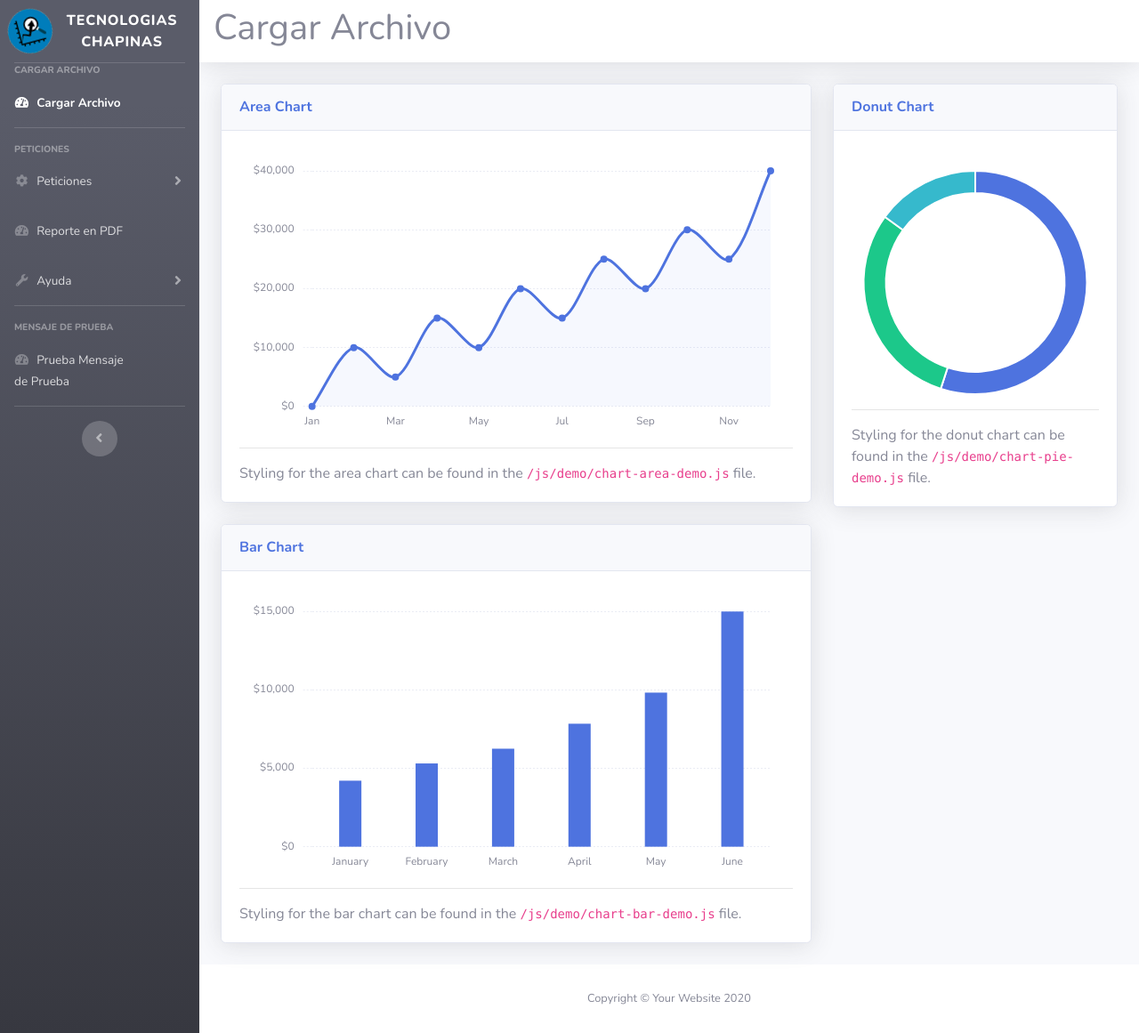
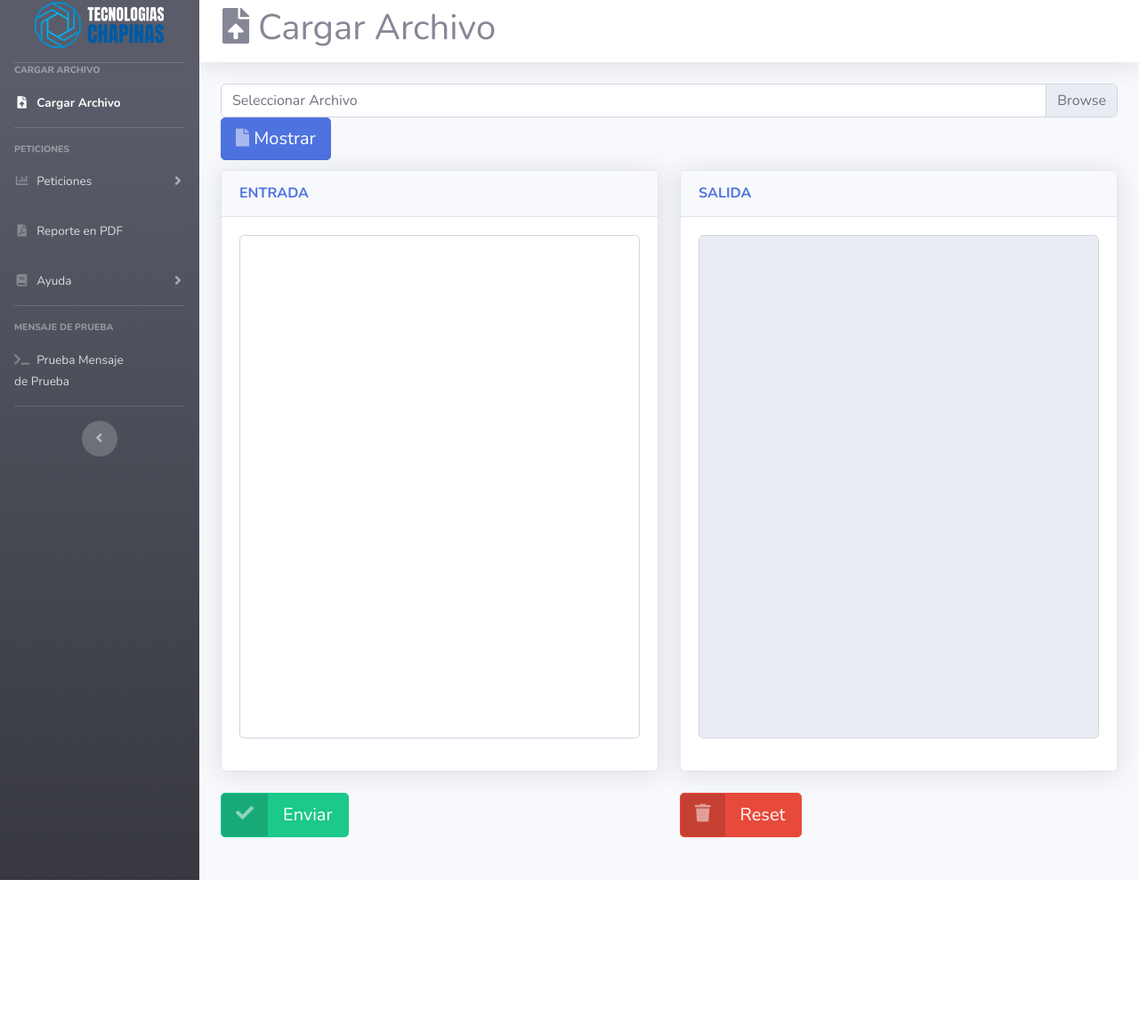
Before and after one commit to rodrialeh01/IPC2_Proyecto3_201900042, a Django app: page /Carga.html in a window 1280 px wide. Shown: the whole page at 89% size. After the commit the page ends 989 px from the top, so only its background shows below. Run offline with Django 4.2, Linux system fonts and the light colour scheme; some libraries are stand-ins or nearby versions.

Commit message:
Se puede cargar archivos en el frontend

```diff
--- a/Frontend/Frontend/settings.py
+++ b/Frontend/Frontend/settings.py
@@ -123,4 +123,4 @@ STATIC_URL = '/static/'
 # https://docs.djangoproject.com/en/4.0/ref/settings/#default-auto-field
 
 DEFAULT_AUTO_FIELD = 'django.db.models.BigAutoField'
-STATICFILES_DIRS = (os.path.join(BASE_DIR, 'static'),)
+STATICFILES_DIRS = (os.path.join(BASE_DIR, 'app/static'),)
--- a/Frontend/app/forms.py
+++ b/Frontend/app/forms.py
@@ -1 +1,4 @@
 from django import forms
+
+class FileForm(forms.Form):
+    file = forms.FileField(label="file")
--- a/Frontend/app/templates/Carga.html
+++ b/Frontend/app/templates/Carga.html
@@ -1,4 +1,5 @@
 {% load static %}
+{% block content %}
 <!DOCTYPE html>
 <html lang="en">
 
@@ -32,11 +33,10 @@
         <ul class="navbar-nav bg-gradient-dark sidebar sidebar-dark accordion" id="accordionSidebar">
 
             <!-- Sidebar - Brand -->
-            <a class="sidebar-brand d-flex align-items-center justify-content-center" href="index.html">
+            <a class="sidebar-brand d-flex align-items-center justify-content-center" href="/">
                 <div class="sidebar-brand-icon rotate-n-15">
-                    <img src="{% static 'inicio/img/logo2.png' %}">
                 </div>
-                <div class="sidebar-brand-text mx-3">TECNOLOGIAS CHAPINAS</div>
+                <div class="sidebar-brand-text mx-3"><img src="{% static 'inicio/img/logo.png' %}"></div>
             </a>
 
             <!-- Divider -->
@@ -46,8 +46,8 @@
             </div>
             <!-- Nav Item - Dashboard -->
             <li class="nav-item active">
-                <a class="nav-link" href="">
-                    <i class="fas fa-fw fa-tachometer-alt"></i>
+                <a class="nav-link" href="Carga.html">
+                    <i class="fas fa-fw fa-file-upload"></i>
                     <span>Cargar Archivo</span></a>
             </li>
 
@@ -63,7 +63,7 @@
             <li class="nav-item">
                 <a class="nav-link collapsed" href="#" data-toggle="collapse" data-target="#collapseTwo"
                     aria-expanded="true" aria-controls="collapseTwo">
-                    <i class="fas fa-fw fa-cog"></i>
+                    <i class="fas fa-fw fa-chart-bar"></i>
                     <span>Peticiones</span>
                 </a>
                 <div id="collapseTwo" class="collapse" aria-labelledby="headingTwo" data-parent="#accordionSidebar">
@@ -78,13 +78,13 @@
             <!-- Nav Item - Utilities Collapse Menu -->
             <li class="nav-item ">
                 <a class="nav-link" href="">
-                    <i class="fas fa-fw fa-tachometer-alt"></i>
+                    <i class="fas fa-fw fa-file-pdf"></i>
                     <span>Reporte en PDF</span></a>
             </li>
             <li class="nav-item">
                 <a class="nav-link collapsed" href="#" data-toggle="collapse" data-target="#collapseUtilities"
                     aria-expanded="true" aria-controls="collapseUtilities">
-                    <i class="fas fa-fw fa-wrench"></i>
+                    <i class="fas fa-fw fa-book"></i>
                     <span>Ayuda</span>
                 </a>
                 <div id="collapseUtilities" class="collapse" aria-labelledby="headingUtilities"
@@ -107,7 +107,7 @@
             <!-- Nav Item - Pages Collapse Menu -->
             <li class="nav-item">
                 <a class="nav-link" href="">
-                    <i class="fas fa-fw fa-tachometer-alt"></i>
+                    <i class="fas fa-fw fa-terminal"></i>
                     <span>Prueba Mensaje </br>de Prueba</span></a>
             </li>
 
@@ -132,86 +132,109 @@
                 <nav class="navbar navbar-expand navbar-light bg-white topbar mb-4 static-top shadow">
 
                     <!-- Sidebar Toggle (Topbar) -->
-                    <h1> Cargar Archivo</h1>
+                    <h1> <i class="fas fa-fw fa-file-upload"></i>Cargar Archivo</h1>
 
                 </nav>
                 <!-- End of Topbar -->
 
                 <!-- Begin Page Content -->
+
                 <div class="container-fluid">
-
+                    <form action="/cargar/" method="POST" enctype="multipart/form-data">
+                        {% csrf_token %}
+                    <div class="custom-file">
+                        <label class="custom-file-label" for="file">Seleccionar Archivo</label>
+                        <input type="file" class="custom-file-input" id="file" name="file" accept="text/xml">
+                        <button type="submit" class="btn btn-primary text btn-lg"><span class="icon text-white-50">
+                            <i class="fas fa-file"></i>
+                        </span>Mostrar</button>
+                    </div>
+                    </form>
+                    <br>
                     <!-- Content Row -->
                     <div class="row">
-
-                        <div class="col-xl-8 col-lg-7">
-
-                            <!-- Area Chart -->
-                            <div class="card shadow mb-4">
-                                <div class="card-header py-3">
-                                    <h6 class="m-0 font-weight-bold text-primary">Area Chart</h6>
-                                </div>
-                                <div class="card-body">
-                                    <div class="chart-area">
-                                        <canvas id="myAreaChart"></canvas>
+                        {% if content %}
+                            <div class="col-lg-6">
+                                <!-- Basic Card Example -->
+                                <div class="card shadow mb-4">
+                                    <div class="card-header py-3">
+                                        <h6 class="m-0 font-weight-bold text-primary">ENTRADA</h6>
                                     </div>
-                                    <hr>
-                                    Styling for the area chart can be found in the
-                                    <code>/js/demo/chart-area-demo.js</code> file.
+                                    <div class="card-body">
+                                        <div class="form-group">
+                                            <textarea class="form-control" label="textarea" name="textarea1" style="resize: none;" rows="23">{{content}}</textarea>
+                                        </div>
+                                    </div>
                                 </div>
                             </div>
+                            <div class="col-lg-6">
 
-                            <!-- Bar Chart -->
-                            <div class="card shadow mb-4">
-                                <div class="card-header py-3">
-                                    <h6 class="m-0 font-weight-bold text-primary">Bar Chart</h6>
-                                </div>
-                                <div class="card-body">
-                                    <div class="chart-bar">
-                                        <canvas id="myBarChart"></canvas>
+                                <!-- Basic Card Example -->
+                                <div class="card shadow mb-4">
+                                    <div class="card-header py-3">
+                                        <h6 class="m-0 font-weight-bold text-primary">SALIDA</h6>
                                     </div>
-                                    <hr>
-                                    Styling for the bar chart can be found in the
-                                    <code>/js/demo/chart-bar-demo.js</code> file.
+                                    <div class="card-body">
+                                        <div class="form-group">
+                                            <textarea class="form-control" label="textarea" name="textarea2" style="resize: none;"readonly rows="23">{{response}}</textarea>
+                                        </div>
+                                    </div>
                                 </div>
                             </div>
+                        {% else %}
+                            <div class="col-lg-6">
+                                <!-- Basic Card Example -->
+                                <div class="card shadow mb-4">
+                                    <div class="card-header py-3">
+                                        <h6 class="m-0 font-weight-bold text-primary">ENTRADA</h6>
+                                    </div>
+                                    <div class="card-body">
+                                        <div class="form-group">
 
-                        </div>
-
-                        <!-- Donut Chart -->
-                        <div class="col-xl-4 col-lg-5">
-                            <div class="card shadow mb-4">
-                                <!-- Card Header - Dropdown -->
-                                <div class="card-header py-3">
-                                    <h6 class="m-0 font-weight-bold text-primary">Donut Chart</h6>
-                                </div>
-                                <!-- Card Body -->
-                                <div class="card-body">
-                                    <div class="chart-pie pt-4">
-                                        <canvas id="myPieChart"></canvas>
+                                            <textarea class="form-control" label="textarea" name="textarea1" style="resize: none;" rows="23"></textarea>
+                                        </div>
                                     </div>
-                                    <hr>
-                                    Styling for the donut chart can be found in the
-                                    <code>/js/demo/chart-pie-demo.js</code> file.
                                 </div>
                             </div>
+                            <div class="col-lg-6">
+
+                                <!-- Basic Card Example -->
+                                <div class="card shadow mb-4">
+                                    <div class="card-header py-3">
+                                        <h6 class="m-0 font-weight-bold text-primary">SALIDA</h6>
+                                    </div>
+                                    <div class="card-body">
+                                        <div class="form-group">
+                                            <textarea class="form-control" label="textarea" name="textarea2" style="resize: none;"readonly rows="23"></textarea>
+                                        </div>
+                                    </div>
+                                </div>
+                            </div>
+                        {% endif %}
+                        <div class="col mr-2">
+                            <a href="#" class="btn btn-success btn-icon-split btn-lg">
+                                <span class="icon text-white-50">
+                                    <i class="fas fa-check"></i>
+                                </span>
+                                <button type="submit" class="btn btn-success text btn-lg">Enviar</button>
+                            </a>
+                        </div>
+                        <div class="col mr-2">
+                            <a href="#" class="btn btn-danger btn-icon-split btn-lg">
+                                <span class="icon text-white-50">
+                                    <i class="fas fa-trash"></i>
+                                </span>
+                                <button type="submit" class="btn btn-danger text btn-lg">Reset</button>
+                            </a>
                         </div>
                     </div>
-
+                    <br></br>
+                </div>
                 </div>
                 <!-- /.container-fluid -->
 
             </div>
             <!-- End of Main Content -->
-
-            <!-- Footer -->
-            <footer class="sticky-footer bg-white">
-                <div class="container my-auto">
-                    <div class="copyright text-center my-auto">
-                        <span>Copyright &copy; Your Website 2020</span>
-                    </div>
-                </div>
-            </footer>
-            <!-- End of Footer -->
 
         </div>
         <!-- End of Content Wrapper -->
@@ -265,3 +288,4 @@
 </body>
 
 </html>
+{% endblock content %}
--- a/Frontend/app/urls.py
+++ b/Frontend/app/urls.py
@@ -5,4 +5,5 @@ urlpatterns = [
     path('', views.home),
     path('Inicio.html', views.home),
     path('Carga.html', views.carga),
+    path('cargar/', views.carga, name='carga'),
 ]
--- a/Frontend/app/views.py
+++ b/Frontend/app/views.py
@@ -1,4 +1,5 @@
 from django.shortcuts import render
+from app.forms import FileForm
 import requests
 
 # Create your views here.
@@ -6,5 +7,23 @@ endpoint = 'http://localhost:3000/'
 def home(request):
     return render(request, template_name='Inicio.html')
 
+contexto = {
+        'content': '',
+        'response': ''
+    }
+
 def carga(request):
-    return render(request, template_name='Carga.html')
+    print(request.method)
+    if request.method == 'POST':
+        form = FileForm(request.POST,request.FILES)
+        print(form)
+        if form.is_valid():
+            f = request.FILES['file']
+            xml_binary = f.read()
+            xml = xml_binary.decode('utf-8')
+            contexto['content'] = xml
+        else:
+            contexto['content'] = ''
+    else:
+        return render(request, 'Carga.html')
+    return render(request, 'Carga.html',contexto)
```
Also changed, not shown: Archivos de Prueba/EntradaModif.xml (added, +87 -0 lines), Frontend/app/templates/Inicio.html (+3 -4 lines), Frontend/app/static/inicio/img/favicon.png, Frontend/app/static/inicio/img/logo.png.
